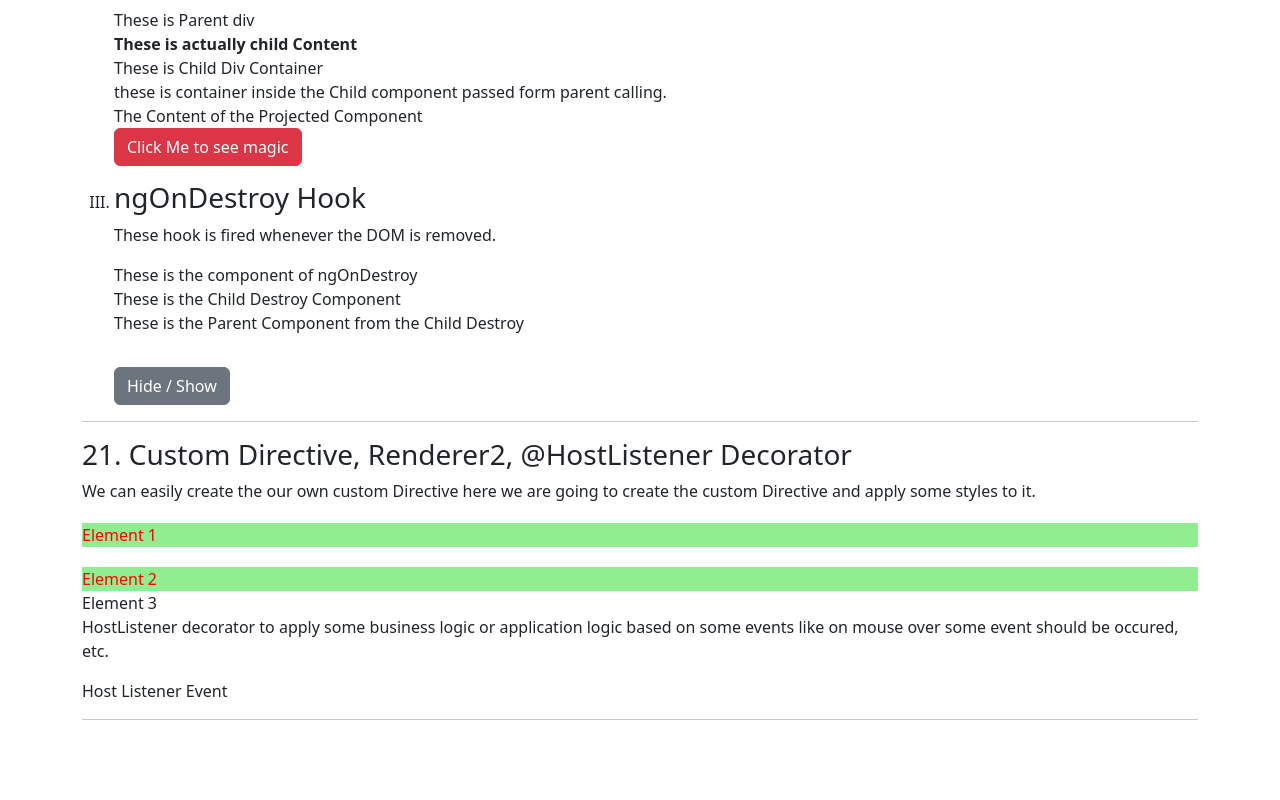
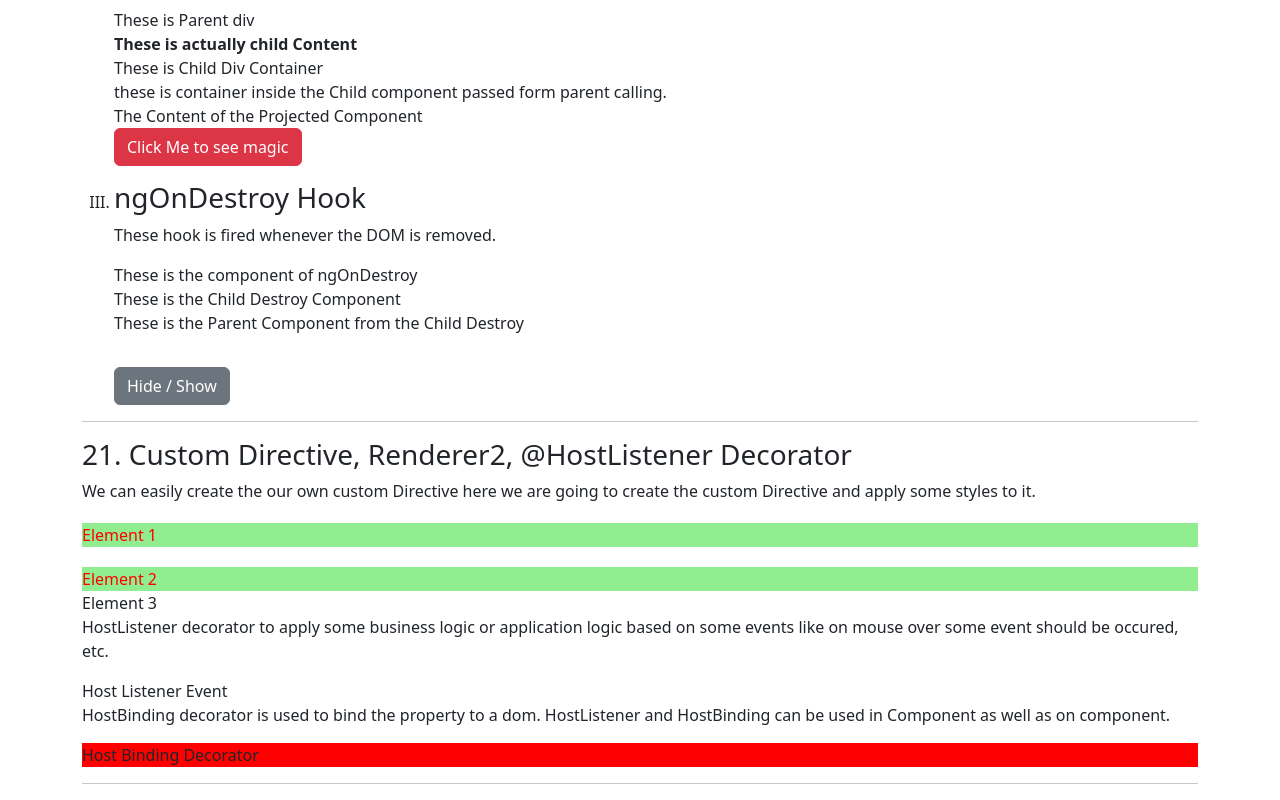
Before and after one commit to PrathameshSystenics/Angular_Tutorial, an Angular app in the folder AngularTut/: page / in a window 1280 px wide. Shown: the part 10072-10872 px from the top of the page. Before the commit the page ends 10808 px from the top, so only its background shows below. Built offline with nearby package versions, Linux system fonts and the light colour scheme.

Commit message:
HostBinding Tutorial

```diff
--- a/AngularTut/src/app/app.module.ts
+++ b/AngularTut/src/app/app.module.ts
@@ -46,6 +46,7 @@ import { ChilddestroyComponent } from './lifecyclehooks/ngondestory/childdestroy
 import { CustomdirectiveDirective } from './customdirective.directive';
 import { CustomdirectiveComponent } from './customdirective/customdirective.component';
 import { HostlistenerDirective } from './customdirective/hostlistener.directive';
+import { HostbindingDirective } from './customdirective/hostbinding.directive';
 
 @NgModule({
   declarations: [
@@ -92,7 +93,8 @@ import { HostlistenerDirective } from './customdirective/hostlistener.directive'
     ChilddestroyComponent,
     CustomdirectiveDirective,
     CustomdirectiveComponent,
-    HostlistenerDirective
+    HostlistenerDirective,
+    HostbindingDirective
   ],
   imports: [
     BrowserModule,
--- a/AngularTut/src/app/customdirective/customdirective.component.html
+++ b/AngularTut/src/app/customdirective/customdirective.component.html
@@ -9,8 +9,14 @@
 <div>Element 3</div>
 
 <p>
-  HostListener decorator to apply some business logic or application logic based on some events like on mouse over some event should be occured, etc.
+  HostListener decorator to apply some business logic or application logic based
+  on some events like on mouse over some event should be occured, etc.
 </p>
-<div hostlistener>
-  Host Listener Event
-</div>
+<div hostlistener>Host Listener Event</div>
+
+<p>
+  HostBinding decorator is used to bind the property to a dom. HostListener and
+  HostBinding can be used in Component as well as on component.
+</p>
+
+<div hostbinding>Host Binding Decorator</div>
--- /dev/null
+++ b/AngularTut/src/app/customdirective/hostbinding.directive.ts
@@ -0,0 +1,14 @@
+import { Directive, ElementRef, HostBinding } from '@angular/core';
+
+@Directive({
+  selector: '[hostbinding]'
+})
+export class HostbindingDirective {
+
+  constructor(private element: ElementRef) { }
+
+  // Hosting binding decorator will apply the property to the host.
+  @HostBinding('style.backgroundColor') backgroundcolor: string = "red";
+
+  @HostBinding('attr.data-value') value:string="prathamesh"
+}
```
